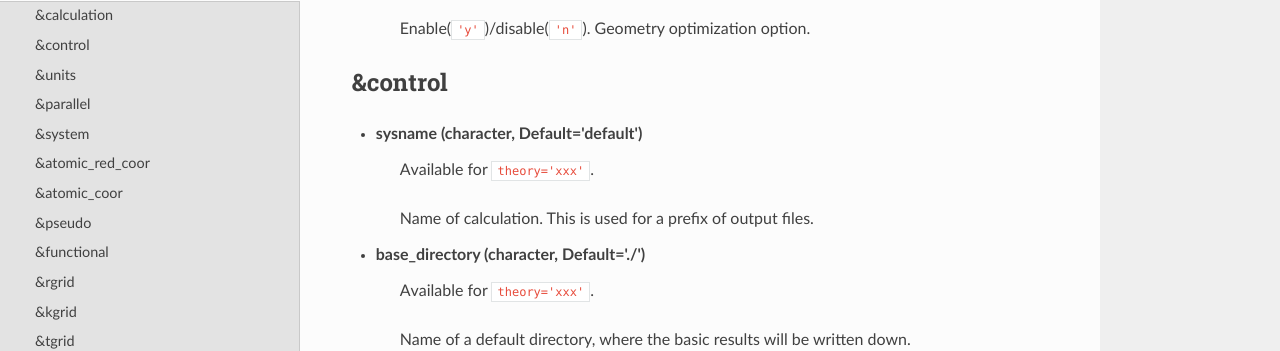
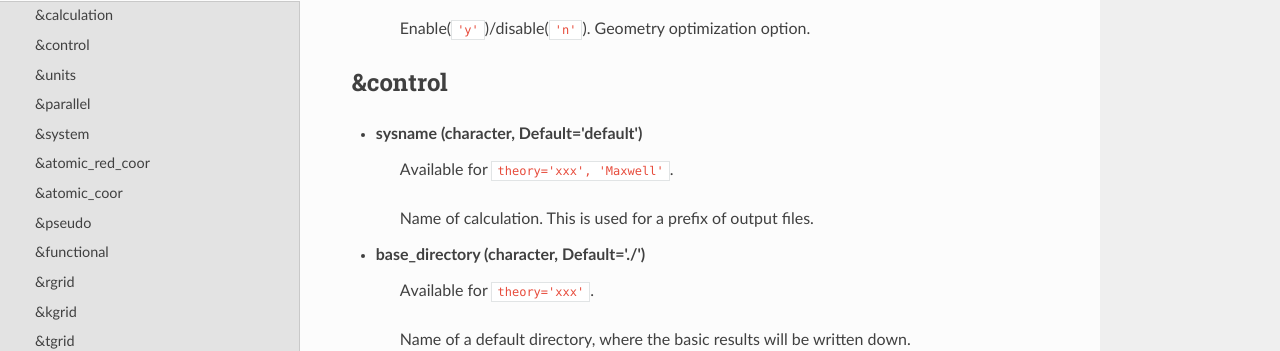
Before and after one commit to SALMON-TDDFT/SALMON-DOCS, a Sphinx documentation site: the page built from source/input_keyword_list.rst, in a window 1280 px wide and 900 px high, scrolled down 1289 px. Shown: the part 96-447 px from the top of the window. Built offline with Sphinx 7.4.7 and the Read the Docs theme 2.0.0, drawn with Linux system fonts in a browser that asks for light colours; formulas are drawn with MathJax 3.

Commit message:
Update input_keyword_list.rst

```diff
--- a/source/input_keyword_list.rst
+++ b/source/input_keyword_list.rst
@@ -59,7 +59,7 @@ List of all input keywords
 --------
 
 - **sysname** (character, Default='default')
-   | Available for ``theory='xxx'``.
+   | Available for ``theory='xxx', 'Maxwell'``.
    Name of calculation. This is used for a prefix of output files.
 
 - **base_directory** (character, Default='./')
```
